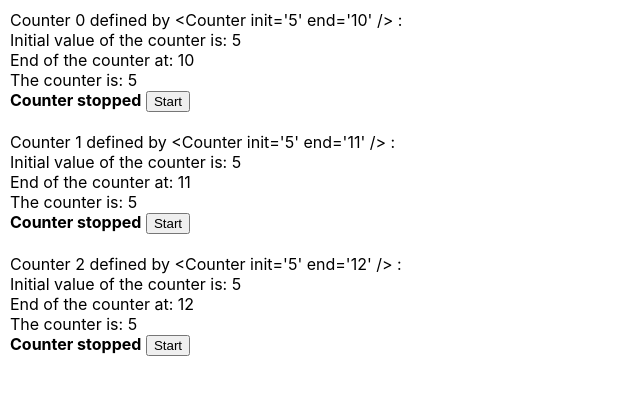
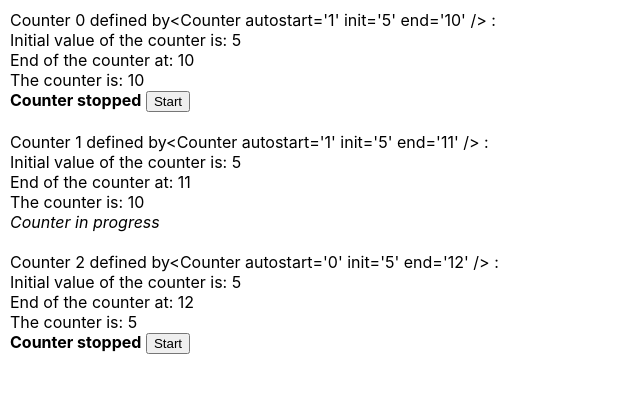
Before and after one commit to shaghab/reactapp, a React (Create React App) app: page / in a window 1280 px wide. Shown: the top 394 px of the page, without its empty margins (0-640 px from the left). Built offline with nearby package versions, Linux system fonts and the light colour scheme.

Commit message:
Automatically Start the Counter the First Time
* Refactor App component to use Array keys for counter mapping

* Add autostart attribute value to Counter component mapping

* Add autostart functionality

```diff
--- a/src/App.js
+++ b/src/App.js
@@ -6,12 +6,13 @@ import React from 'react';
 function App() {
   return (
     <>
-      {[0, 1, 2].map(function (i) {
+      {[...Array(3).keys()].map(function (i) {
+        var val = i < 2 ? '1' : '0'; // value of the "autostart" attribute
         return (
           <React.Fragment key={i}>
-            Counter {i} defined by{' '}
-            {`<Counter init='5' end='${10 + i}' />`} : <br />
-            <Counter init="5" end={10 + i} />
+            Counter {i} defined by
+            {`<Counter autostart='${val}' init='5' end='${10 + i}' />`} : <br />
+            <Counter autostart={val} init="5" end={10 + i} />
             <br />
             <br />
           </React.Fragment>
--- a/src/Counter.js
+++ b/src/Counter.js
@@ -1,8 +1,9 @@
 import { useState, useEffect } from 'react';
 
-function Counter({ init, end }) {
+function Counter({ init, end, autostart }) {
   init = parseInt(init || 0);
   end = parseInt(end || 0);
+  autostart = parseInt(autostart || 0);
   const [count, setCount] = useState(init);
   const [start, setStart] = useState(true); // true for displaying the Start button
 
@@ -22,6 +23,10 @@ function Counter({ init, end }) {
       clearInterval(timer);
     };
   });
+
+  useEffect(function () {
+    if (autostart) restart();
+  }, []);
 
   function restart() {
     setStart(false); // Hide the Start button
```
